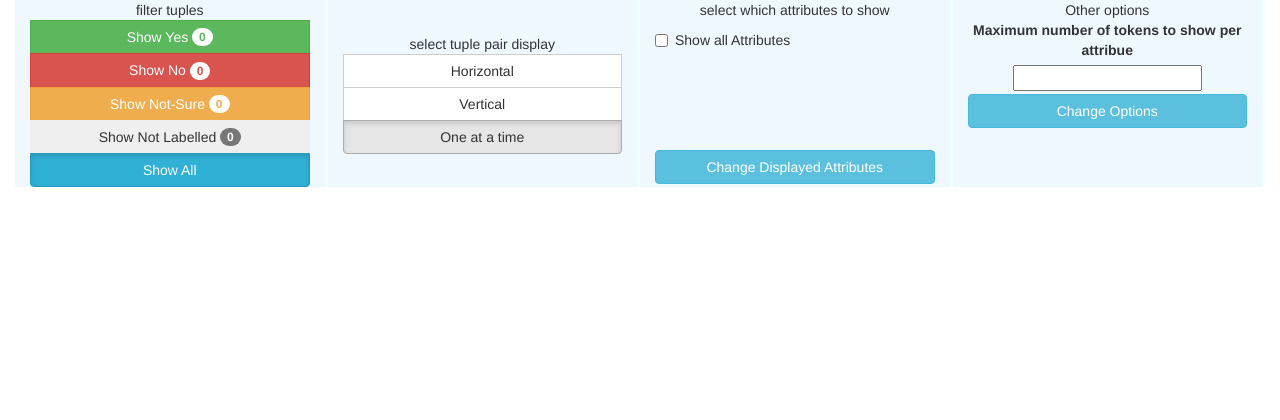
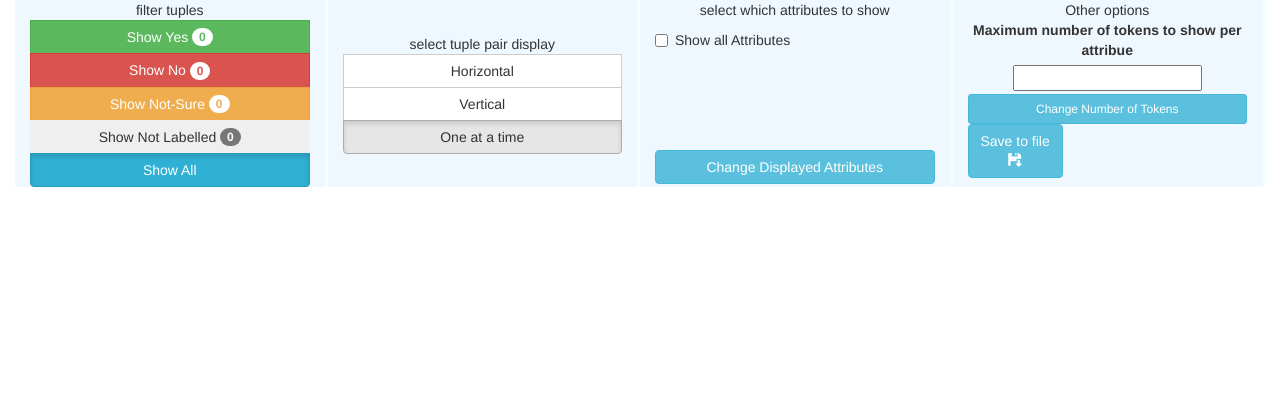
Before and after one commit to anhaidgroup/py_labeler, a Python web app: template view/templates/single_layout.html in a window 1280 px wide. Shown: the top 420 px of the page. Run offline with Jinja, Linux system fonts and the light colour scheme; the template is opened without the code that fills it, so the values that code supplies are empty; some libraries are stand-ins or nearby versions.

Commit message:
save to file

```diff
--- a/view/Renderer.py
+++ b/view/Renderer.py
@@ -47,7 +47,7 @@ def render_main_page(tuple_pairs, attributes, current_page, count_per_page, numb
     elif Constants.CURRENT_TEMPLATE == "vertical":
         return render_vertical_template(tuple_pairs, attributes, current_page, count_per_page, number_of_pages, total_count,
                                         match_count,
-                                        not_match_count, not_sure_count, unlabeled_count, tokens_per_attribute.save_file_name)
+                                        not_match_count, not_sure_count, unlabeled_count, tokens_per_attribute, save_file_name)
     elif Constants.CURRENT_TEMPLATE == "single":
         return render_single_template(tuple_pairs, attributes, current_page, count_per_page, number_of_pages, total_count,
                                       match_count,
--- a/view/templates/single_layout.html
+++ b/view/templates/single_layout.html
@@ -113,6 +113,10 @@
             border: 1px solid;
         }
 
+        #save-button {
+            float: left;
+        }
+
     </style>
 
 
@@ -163,6 +167,23 @@
 
 
             });
+
+        }
+
+
+        function save_data(save_file_name) {
+            if (save_file_name == null || save_file_name == "default_save_file") {
+                {# todo: better way to do default file name#}
+                var save_file_name = prompt("Please enter your name", save_file_name);
+                if (save_file_name == null)
+                    alert("Save file name can't be empty");
+            }
+            if (save_file_name != null) {
+                alert(save_file_name);
+                new QWebChannel(qt.webChannelTransport, function (channel) {
+                    channel.objects.pagination_controller.save_data(save_file_name);
+                });
+            }
 
         }
     </script>
@@ -225,8 +246,13 @@
 
             <label>Maximum number of tokens to show per attribue</label>
             <input type="number" name="attribute-token-count" placeholder={{ tokens_per_attribute }}>
-            <br>
-            <button type="button" class="btn btn-info" id="options-change-button">Change Options</button>
+            <button type="button" class="btn btn-sm btn-info" id="options-change-button">Change Number of Tokens</button>
+            <br><br>
+            {# todo: remove br and add padding #}
+            <button type="button" class="btn btn-md btn-info" id="save-button" onclick=save_data('{{ save_file_name }}')>
+                Save to file <br><span class="glyphicon glyphicon-floppy-save" aria-hidden="true"></span>
+            </button>
+
         </div>
 
     </div>
```
Also changed, not shown: view/templates/vertical_layout.html (+26 -2 lines).
